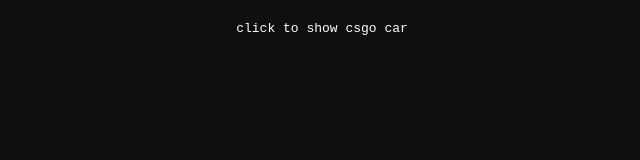
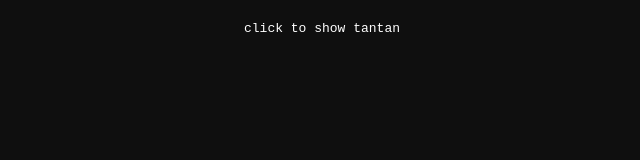
Before and after one commit to aladdin7127/aladdin7127.github.io, a plain HTML site: page index.html in a window 1280 px wide. Shown: the full height of the page, 318-958 px from the left. Drawn offline with Linux system fonts and the light colour scheme.

Commit message:
Update index.html

```diff
--- a/index.html
+++ b/index.html
@@ -8,7 +8,7 @@
         <div style="display: flex;">
             <div style = "margin:auto">
                 <img src="car.png" width="700" id = "img">
-                <p style="color: rgb(255,255,255);font-family: monospace;" id="text">click to show csgo car</p>
+                <p style="color: rgb(255,255,255);font-family: monospace;" id="text">click to show tantan</p>
             </div>
         </div>
 
```
